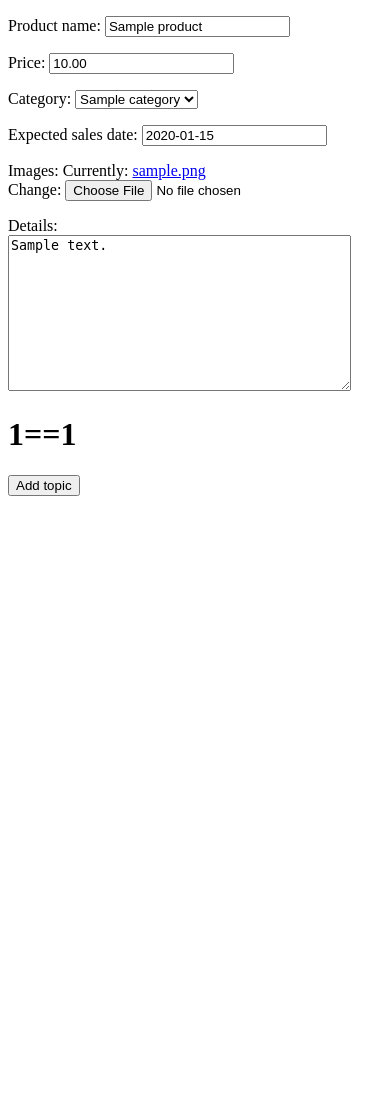
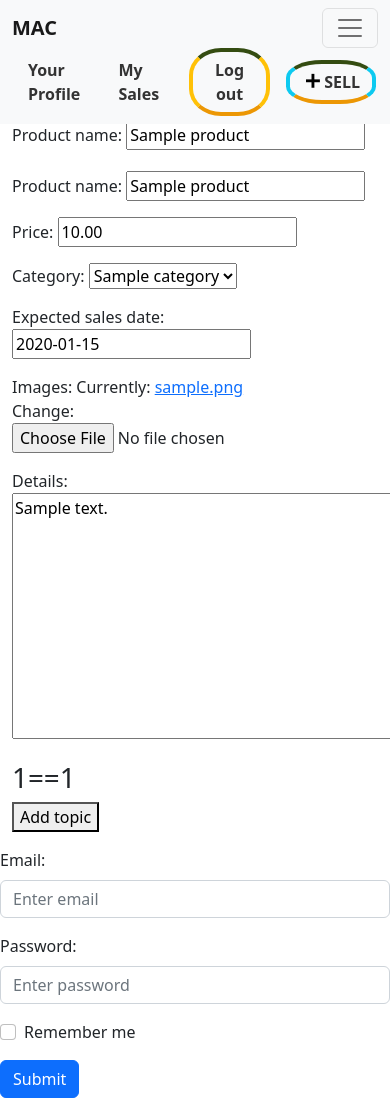
Before and after one commit to dennismnyaga/SecondHand, a Django app: page /update/00000000-0000-0000-0000-000000000001/ in a window 390 px wide; the page is wider, and only the part inside the window is pictured. Before the commit the page ends 496 px from the top of that part, so only its background shows below. Run offline with Django 4.2, Linux system fonts and the light colour scheme; a user stored in the database is signed in; tables that the repository leaves empty hold one stand-in row (values such as "Sample post"); parts of the project's set-up code (start-up, migrations or seed data) failed here and were passed over; some libraries are stand-ins or nearby versions.

Commit message:
latest update

```diff
--- a/MainProject/urls.py
+++ b/MainProject/urls.py
@@ -15,6 +15,8 @@ Including another URLconf
 """
 from django.contrib import admin
 from django.urls import include, path
+from django.conf import settings
+from django.conf.urls.static import static
 
 urlpatterns = [
     path('admin/', admin.site.urls),
--- a/frontend/static/frontend/css/home.css
+++ b/frontend/static/frontend/css/home.css
@@ -250,13 +250,28 @@
 
 .scrollmenu a {
   display: inline-block;
-  color: white;
+  color: #333;
   text-align: center;
   padding: 14px;
   text-decoration: none;
 }
-
+.scrollmenu a:hover{
+    color: #333;
+}
 
 /* .row .dat{
     width: 50%;
 } */
+
+.update-links{
+    margin-left: 0;
+    padding-left: 0;
+}
+
+.updater{
+    align-content: center;
+    align-items: center;
+    /* background-color: #18b5ce; */
+    padding: auto;
+    margin: auto;
+}
--- a/frontend/templates/frontend/updatepost.html
+++ b/frontend/templates/frontend/updatepost.html
@@ -1,25 +1,37 @@
-{% load crispy_forms_tags %}
-<!DOCTYPE html>
-<html lang="en">
-<head>
-    <meta charset="UTF-8">
-    <meta http-equiv="X-UA-Compatible" content="IE=edge">
-    <meta name="viewport" content="width=device-width, initial-scale=1.0">
-    <title>Update</title>
-</head>
-<body>
+{% extends 'frontend/main.html' %}
+{% load static %}
+{% block content %}
+<div class="container updater">
         {% if user.id == product.poster.id %}
             <form  method="POST" action="" enctype="multipart/form-data">
                 {% csrf_token %}
-            {{ form|crispy }}
+                <div class="mb-3 mt-3">
+                    <label for="email" class="form-label">{{form.product_name.label_tag}}</label>
+                    {{form.product_name}}
+                    <!-- <input type="text" class="form-control" id={{form.product_name}}> -->
+                  </div>
+                {{ form.as_p }}
                 <h1>{{user.id}}=={{product.poster.id}}</h1>
                 <button name="submit">Add topic</button>
             </form>
         {% else %}
         <h1>You Should not be here</h1>
         {% endif %}
-
-
-
-</body>
-</html>
+</div>
+<form action="/action_page.php">
+    <div class="mb-3 mt-3">
+      <label for="email" class="form-label">Email:</label>
+      <input type="email" class="form-control" id="email" placeholder="Enter email" name="email">
+    </div>
+    <div class="mb-3">
+      <label for="pwd" class="form-label">Password:</label>
+      <input type="password" class="form-control" id="pwd" placeholder="Enter password" name="pswd">
+    </div>
+    <div class="form-check mb-3">
+      <label class="form-check-label">
+        <input class="form-check-input" type="checkbox" name="remember"> Remember me
+      </label>
+    </div>
+    <button type="submit" class="btn btn-primary">Submit</button>
+  </form>
+{% endblock %}
```
Also changed, not shown: frontend/templates/frontend/details.html (+9 -9 lines), frontend/migrations/0001_initial.py (added), media/product_images/maxim-berg-n_UHJKI4CCE-unsplash.jpg (added), media/product_images/maxim-berg-n_UHJKI4CCE-unsplash_kfLMqwC.jpg (added), media/product_images/maxim-shklyaev-1oGP7-k3zvI-unsplash.jpg (added), users/migrations/0001_initial.py (added), users/urls.py (renamed from users/ulrs.py), 1 other file. Lines whose indentation alone changed are shown as unchanged.
